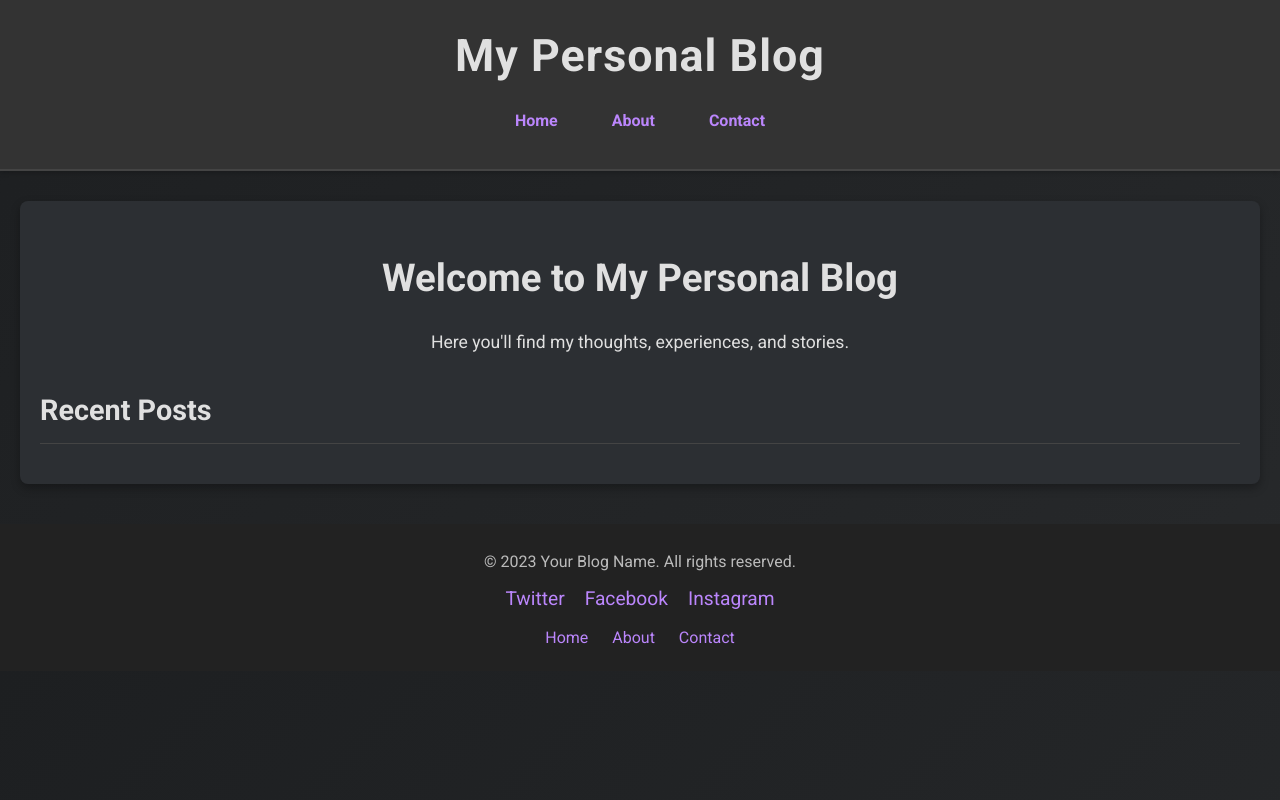
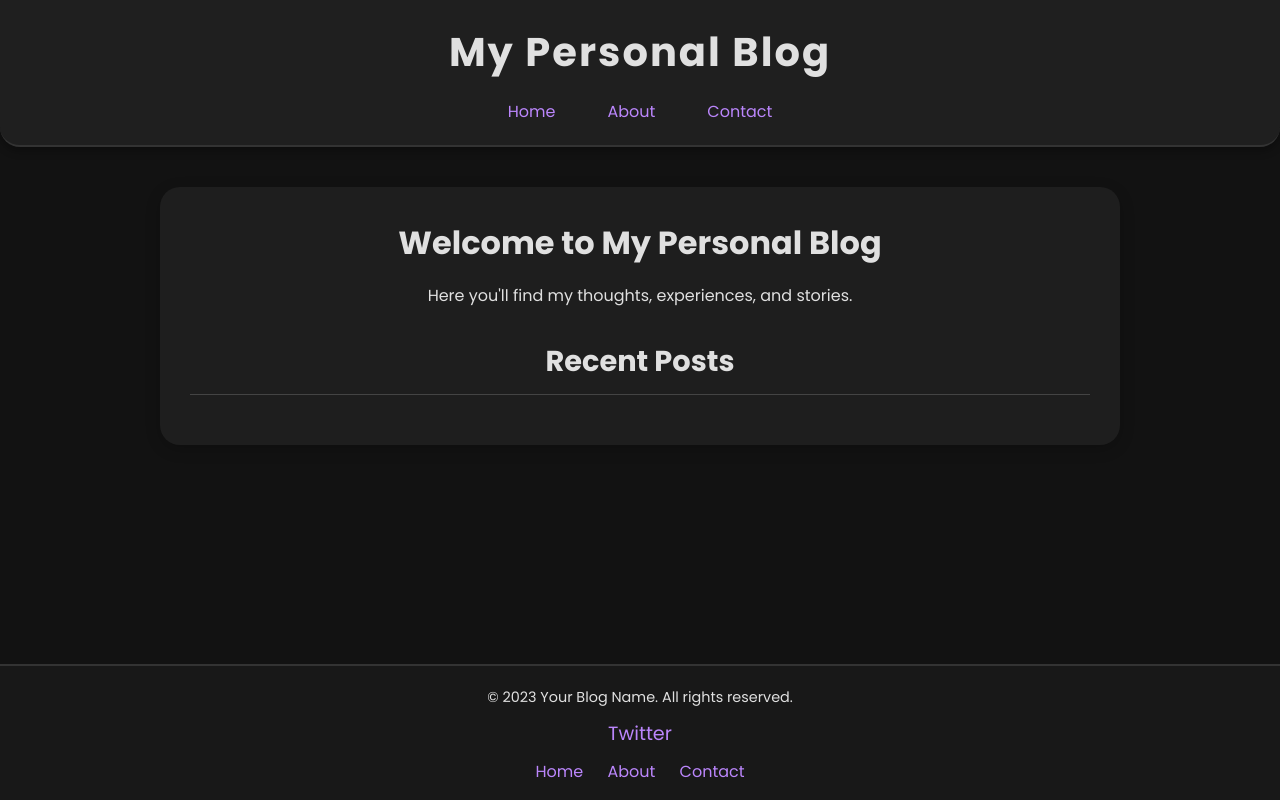
Before and after one commit to Quinny450/Quinny450.github.io, a website: page index.html in a window 1280 px wide. Drawn offline with Linux system fonts and the light colour scheme; no server answers.

Commit message:
Update index.html with new styles, improved dark theme, and enhanced navigation elements

```diff
--- a/index.html
+++ b/index.html
@@ -6,31 +6,46 @@
   <title>My Personal Blog</title>
   <link rel="preconnect" href="https://fonts.googleapis.com">
   <link rel="preconnect" href="https://fonts.gstatic.com" crossorigin>
-  <!-- Using Roboto for a modern, clean look -->
-  <link href="https://fonts.googleapis.com/css2?family=Roboto:wght@300;400;700&display=swap" rel="stylesheet">
+  <!-- Modern font for a clean look -->
+  <link href="https://fonts.googleapis.com/css2?family=Poppins:wght@300;400;700&display=swap" rel="stylesheet">
   <style>
-    /* Global Styles */
-    body {
+    :root {
+      --primary-bg: #121212;
+      --secondary-bg: #1e1e1e;
+      --accent-color: #bb86fc;
+      --text-color: #e0e0e0;
+      --card-bg: #2a2a2a;
+      --header-bg: #1f1f1f;
+      --footer-bg: #181818;
+    }
+
+    * {
       margin: 0;
       padding: 0;
-      font-family: 'Roboto', sans-serif;
-      background: linear-gradient(135deg, #1d1f21, #27292b);
-      color: #e0e0e0;
+      box-sizing: border-box;
+    }
+
+    body {
+      font-family: 'Poppins', sans-serif;
+      background: var(--primary-bg);
+      color: var(--text-color);
       line-height: 1.6;
+      padding-bottom: 80px;
     }
 
     header {
-      background: #333;
-      padding: 20px 0;
+      background: var(--header-bg);
+      padding: 20px;
       text-align: center;
-      border-bottom: 2px solid #444;
-      box-shadow: 0 2px 5px rgba(0, 0, 0, 0.2);
+      border-bottom: 2px solid #333;
+      border-radius: 0 0 20px 20px;
+      box-shadow: 0 4px 8px rgba(0,0,0,0.3);
+      margin-bottom: 20px;
     }
 
     header h1 {
-      margin: 0;
-      font-size: 2.8em;
-      letter-spacing: 1px;
+      font-size: 2.5rem;
+      letter-spacing: 2px;
     }
 
     nav {
@@ -39,72 +54,86 @@
 
     nav ul {
       list-style: none;
-      padding: 0;
       display: flex;
       justify-content: center;
     }
 
     nav ul li {
-      margin: 0 15px;
+      margin: 0 10px;
     }
 
     nav a {
       text-decoration: none;
-      color: #bb86fc;
-      font-weight: 700;
-      transition: color 0.3s ease;
-      padding: 8px 12px;
-      border-radius: 4px;
+      color: var(--accent-color);
+      padding: 8px 16px;
+      border-radius: 30px;
+      transition: background 0.3s, color 0.3s;
     }
 
     nav a:hover {
-      color: #fff;
-      background: rgba(187, 134, 252, 0.2);
+      background: var(--accent-color);
+      color: var(--text-color);
     }
 
     .container {
-      max-width: 1200px;
-      margin: 30px auto;
+      max-width: 1000px;
+      margin: 0 auto;
       padding: 20px;
-      background: #2c2f33;
-      border-radius: 8px;
-      box-shadow: 0 4px 10px rgba(0, 0, 0, 0.3);
+    }
+
+    main {
+      background: var(--secondary-bg);
+      padding: 30px;
+      border-radius: 20px;
+      box-shadow: 0 4px 15px rgba(0,0,0,0.2);
     }
 
     main h1 {
-      font-size: 2.4em;
       text-align: center;
-      margin-bottom: 20px;
+      font-size: 2rem;
+      margin-bottom: 15px;
     }
 
     main p {
-      font-size: 1.1em;
       text-align: center;
       margin-bottom: 30px;
     }
 
     #recent-posts h2 {
-      font-size: 1.8em;
+      font-size: 1.8rem;
+      margin-bottom: 20px;
+      text-align: center;
+      padding-bottom: 10px;
       border-bottom: 1px solid #444;
-      padding-bottom: 10px;
-      margin-bottom: 20px;
     }
 
     .post {
-      background: #fff;
-      color: #333;
-      padding: 15px;
-      margin-bottom: 20px;
-      border-radius: 5px;
-      box-shadow: 0 2px 5px rgba(0, 0, 0, 0.1);
+      background: var(--card-bg);
+      padding: 20px;
+      margin: 20px 0;
+      border-radius: 15px;
+      box-shadow: 0 4px 10px rgba(0,0,0,0.3);
+      transition: transform 0.3s ease;
+    }
+
+    .post:hover {
+      transform: translateY(-5px);
+    }
+
+    .post h2 {
+      color: var(--accent-color);
+      margin-bottom: 10px;
     }
 
     footer {
-      background: #222;
-      color: #bbb;
+      background: var(--footer-bg);
+      position: fixed;
+      bottom: 0;
+      left: 0;
+      width: 100%;
       text-align: center;
-      padding: 20px 0;
-      margin-top: 40px;
+      padding: 15px 0;
+      border-top: 2px solid #333;
     }
 
     footer .footer-content {
@@ -113,13 +142,14 @@
 
     footer p {
       margin: 5px 0;
+      font-size: 0.9rem;
     }
 
     footer ul.social-media {
       list-style: none;
-      padding: 0;
       display: flex;
       justify-content: center;
+      padding: 0;
       margin: 10px 0;
     }
 
@@ -128,29 +158,25 @@
     }
 
     footer ul.social-media a {
-      color: #bb86fc;
+      color: var(--accent-color);
       text-decoration: none;
-      font-size: 1.2em;
-      transition: color 0.3s ease;
+      font-size: 1.2rem;
+      transition: color 0.3s;
     }
 
     footer ul.social-media a:hover {
-      color: #fff;
-    }
-
-    footer .footer-links {
-      margin-top: 10px;
+      color: var(--text-color);
     }
 
     footer .footer-links a {
-      color: #bb86fc;
+      color: var(--accent-color);
       text-decoration: none;
       margin: 0 10px;
-      transition: color 0.3s ease;
+      transition: color 0.3s;
     }
 
     footer .footer-links a:hover {
-      color: #fff;
+      color: var(--text-color);
     }
   </style>
 </head>
@@ -181,9 +207,7 @@
     <div class="footer-content">
       <p>&copy; 2023 Your Blog Name. All rights reserved.</p>
       <ul class="social-media">
-        <li><a href="https://twitter.com/yourprofile" target="_blank">Twitter</a></li>
-        <li><a href="https://facebook.com/yourprofile" target="_blank">Facebook</a></li>
-        <li><a href="https://instagram.com/yourprofile" target="_blank">Instagram</a></li>
+        <li><a href="https://x.com/UnexpectedRoute" target="_blank">Twitter</a></li>
       </ul>
     </div>
     <div class="footer-links">
```
Also changed, not shown: 1 other file.
